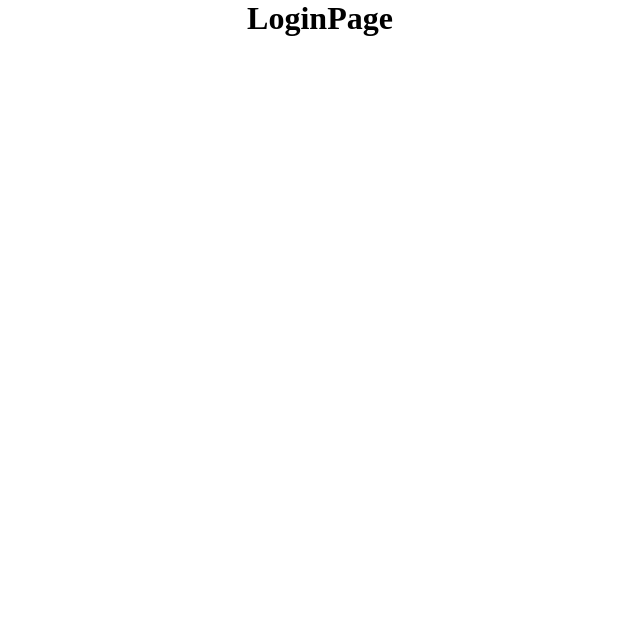
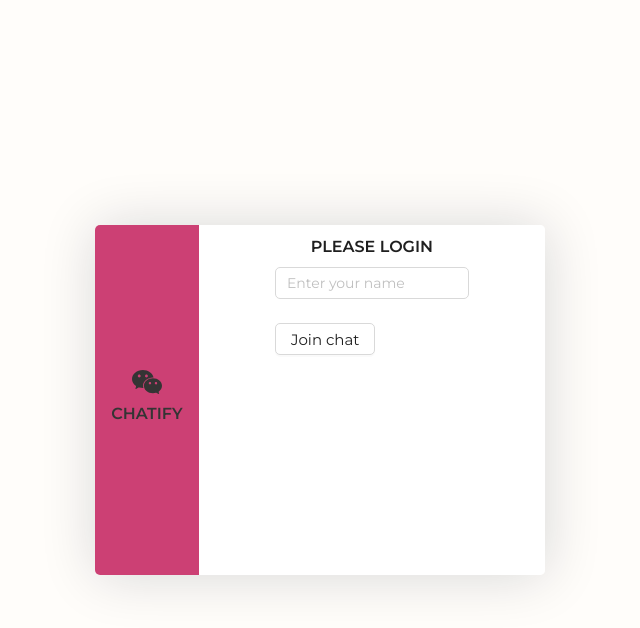
Before and after one commit to z4ffe/chatify, a React (Vite) app in the folder client/: page /login in a window 1280 px wide. Shown: the top 628 px of the page, without its empty margins (320-960 px from the left). Built offline with nearby package versions, Linux system fonts and the light colour scheme.

Commit message:
add: redux, etc

```diff
--- a/client/package.json
+++ b/client/package.json
@@ -10,6 +10,7 @@
     "preview": "vite preview"
   },
   "dependencies": {
+    "@ant-design/icons": "^5.2.6",
     "@reduxjs/toolkit": "^1.9.5",
     "antd": "^5.9.0",
     "react": "^18.2.0",
--- a/client/src/assets/styles/index.scss
+++ b/client/src/assets/styles/index.scss
@@ -7,7 +7,7 @@
 body {
   width: 100vw;
   height: 100vh;
-  background: rgb(255, 255, 255)
+  background: #FFFDFA
 }
 
 #root {
--- a/client/src/constants/constants.ts
+++ b/client/src/constants/constants.ts
@@ -1,4 +1,6 @@
 export const CONSTANTS = {
 	WS_URL: 'ws://localhost:5005/',
 	TITLE: 'Chatify',
+	TITLE_LOGIN_WINDOW: 'PLEASE LOGIN',
+	JOIN_CHAT_BUTTON: 'Join chat',
 }
--- a/client/src/layout/MainLayout.tsx
+++ b/client/src/layout/MainLayout.tsx
@@ -1,15 +1,15 @@
-import {Space} from 'antd'
 import {FC, PropsWithChildren} from 'react'
 import {Header} from '../components/Header.tsx'
 import {useAppSelector} from '../lib/redux/typedHooks.ts'
 
 export const MainLayout: FC<PropsWithChildren> = ({children}) => {
 	const user = useAppSelector(state => state.globalReducer.user)
+	const showHeader = user ? <Header /> : null
 
 	return (
-		<Space style={{display: 'flex', flexDirection: 'column', width: '100%', maxWidth: '1920px'}}>
-			{user ? <Header /> : null}
+		<div style={{display: 'flex', flexDirection: 'column', width: '100%', maxWidth: '1920px', height: '100%'}}>
+			{showHeader}
 			{children}
-		</Space>
+		</div>
 	)
 }
--- a/client/src/pages/Login.tsx
+++ b/client/src/pages/Login.tsx
@@ -1,12 +1,55 @@
-import {Space} from 'antd'
-import {useForm} from 'react-hook-form'
+import {WechatOutlined} from '@ant-design/icons'
+import {Button, Form, Input} from 'antd'
+import Title from 'antd/es/typography/Title'
+import {Controller, useForm} from 'react-hook-form'
+import {CONSTANTS} from '../constants/constants.ts'
+import {useAppDispatch} from '../lib/redux/typedHooks.ts'
+import {globalActions} from '../store/global/globalSlice.ts'
+
+type LoginForm = {
+	userName: string
+}
 
 export const Login = () => {
-	const {register, handleSubmit, control, reset} = useForm()
+	const dispatch = useAppDispatch()
+	const {handleSubmit, control, reset} = useForm<LoginForm>({
+		defaultValues: {
+			userName: '',
+		},
+	})
+
+	const submitForm = (values: LoginForm) => {
+		if (values.userName) {
+			dispatch(globalActions.setUserName(values.userName))
+			return reset()
+		}
+		return
+	}
 
 	return (
-		<Space>
-			<h1>LoginPage</h1>
-		</Space>
+		<div style={{display: 'flex', width: '100%', height: '100%', alignItems: 'center', justifyContent: 'center'}}>
+			<div style={{display: 'flex', width: '450px', height: '350px', borderRadius: 5, boxShadow: '1px 1px 55px #D7D7D7FF', overflow: 'hidden'}}>
+				<div style={{display: 'flex', flexDirection: 'column', width: '135px', backgroundColor: '#CC4074', height: '100%', alignItems: 'center', justifyContent: 'center'}}>
+					<WechatOutlined style={{fontSize: '30px', color: '#343434'}} />
+					<Title level={5} style={{marginTop: '5px', color: '#343434'}}>{CONSTANTS.TITLE.toUpperCase()}</Title>
+				</div>
+				<div style={{display: 'flex', flexDirection: 'column', width: '100%', backgroundColor: '#fff'}}>
+					<div>
+						<Title level={5} style={{textAlign: 'center', paddingTop: '10px'}}>{CONSTANTS.TITLE_LOGIN_WINDOW}</Title>
+					</div>
+					<div style={{display: 'flex', width: '100%', justifyContent: 'center'}}>
+						<Form onFinish={handleSubmit(submitForm)}>
+							<Form.Item required label={''}>
+								<Controller control={control} name='userName' render={({field}) => (
+									<Input {...field} placeholder='Enter your name' />
+								)}>
+								</Controller>
+							</Form.Item>
+							<Button htmlType='submit'>{CONSTANTS.JOIN_CHAT_BUTTON}</Button>
+						</Form>
+					</div>
+				</div>
+			</div>
+		</div>
 	)
 }
--- a/client/src/theme/theme.ts
+++ b/client/src/theme/theme.ts
@@ -2,9 +2,9 @@ import {ThemeConfig} from 'antd'
 
 export const theme: ThemeConfig = {
 	token: {
-		colorPrimary: '#000000',
-		borderRadius: 41,
-		colorBgContainer: '#f6ffed',
+		colorPrimary: '#bbbbbb',
+		borderRadius: 5,
+		colorBgContainer: '#fff',
 		fontFamily: 'Montserrat',
 	},
 	components: {
--- a/client/src/types/contracts/wsMessage.ts
+++ b/client/src/types/contracts/wsMessage.ts
@@ -2,4 +2,5 @@ interface IWsMessage {
 	user: string
 	message: string
 	date: string
+	clients: number
 }
--- /dev/null
+++ b/client/src/types/enum/Greetings.ts
@@ -0,0 +1,6 @@
+export enum EGreetings {
+	'morning' = 'Good morning',
+	'day' = 'Good day',
+	'evening' = 'Good evening',
+	'night' = 'Good night'
+}
--- a/client/src/utils/greetingHandler.ts
+++ b/client/src/utils/greetingHandler.ts
@@ -1,22 +1,17 @@
-enum EGrettings {
-	'morning' = 'Good morning',
-	'day' = 'Good day',
-	'evening' = 'Good evening',
-	'night' = 'Good night'
-}
+import {EGreetings} from '../types/enum/Greetings.ts'
 
-export const greetingHandler = (): EGrettings => {
+export const greetingHandler = (): EGreetings => {
 	const currentHour = new Date().getHours()
 	switch (true) {
 		case(currentHour < 9):
-			return EGrettings.morning
+			return EGreetings.morning
 		case(currentHour > 9 && currentHour < 17):
-			return EGrettings.day
+			return EGreetings.day
 		case(currentHour > 17 && currentHour < 23):
-			return EGrettings.evening
+			return EGreetings.evening
 		case(currentHour > 9 && currentHour < 0):
-			return EGrettings.night
+			return EGreetings.night
 		default:
-			return EGrettings.day
+			return EGreetings.day
 	}
 }
```
Also changed, not shown: 2 other files (tests, documents, lock files or other folders).
